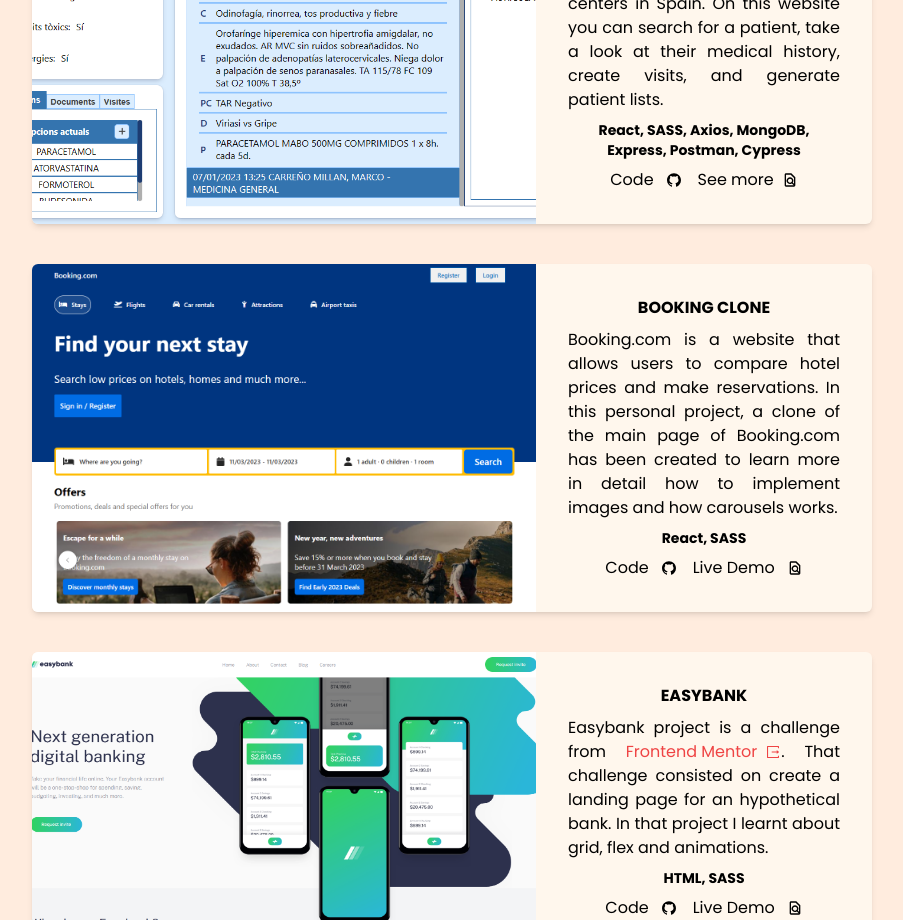
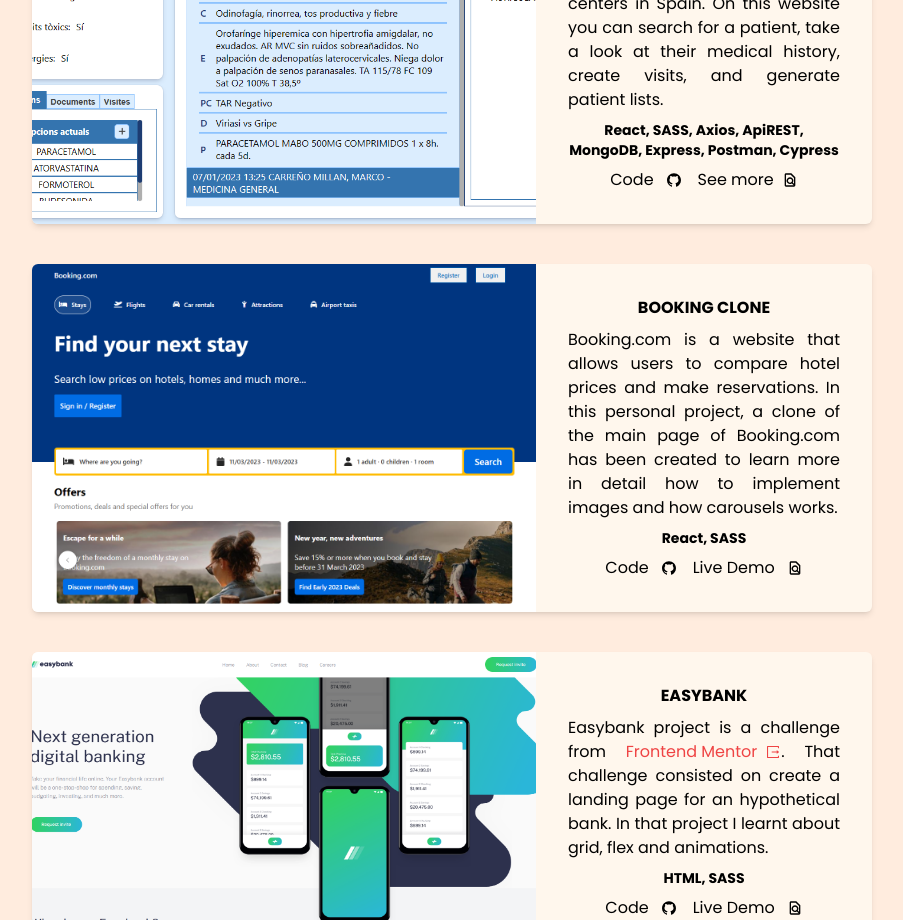
Before and after one commit to nuriia99/MyPortfolio, a Next.js app: page / in a window 1280 px wide. Shown: the part 1620-2540 px from the top of the page, without its empty margins (188-1091 px from the left). Built offline with nearby package versions, Linux system fonts and the light colour scheme.

Commit message:
add apirest

```diff
--- a/app/ProjectCard.jsx
+++ b/app/ProjectCard.jsx
@@ -16,7 +16,7 @@
       src: tfg1Img,
       title: "FINAL DEGREE PROJECT",
       explanation: "As my final degree project, I created a multiplatform web application for primary care centers in Spain. On this website you can search for a patient, take a look at their medical history, create visits, and generate patient lists.",
-      tech: "React, SASS, Axios, MongoDB, Express, Postman, Cypress",
+      tech: "React, SASS, Axios, ApiREST, MongoDB, Express, Postman, Cypress",
       code: "https://github.com/nuriia99/tfgFrontend",
       demo: <button onClick={() => setClose(true)} className='inline-flex gap-2 items-center'>See more <MdOutlineFindInPage/></button>
     },
```
